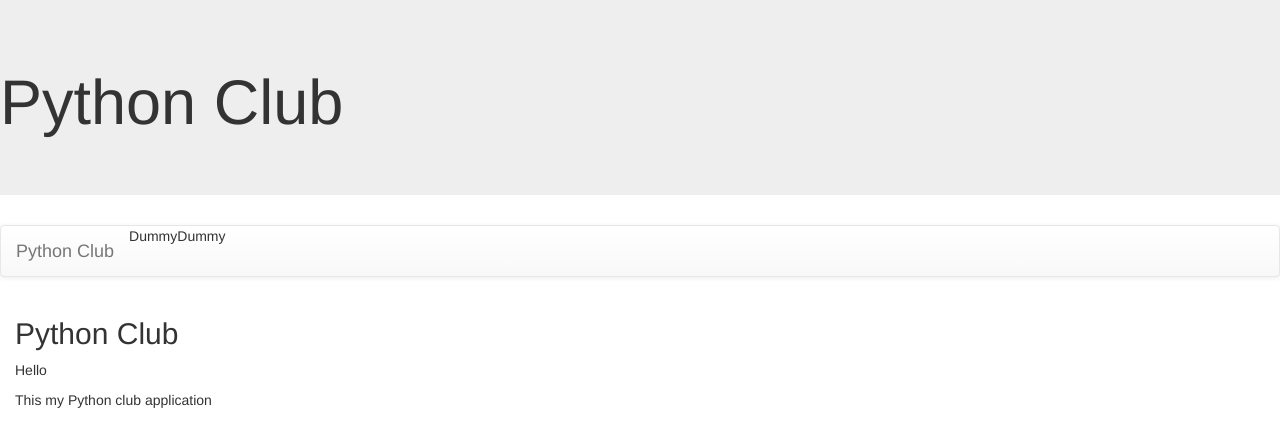
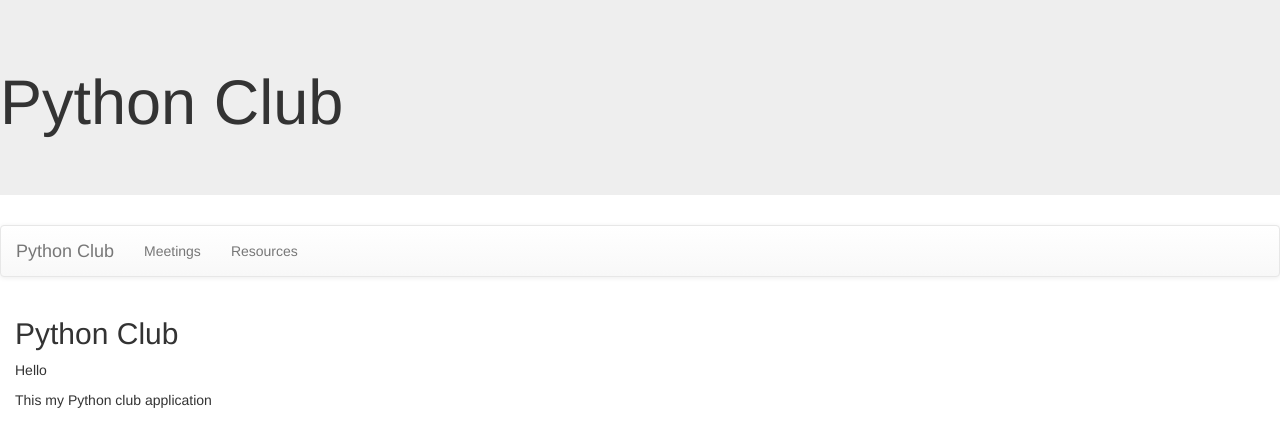
Before and after one commit to meeks21/PythonClub, a Django app: page /clubApp/ in a window 1280 px wide. Shown: the top 447 px of the page. Run offline with Django 3.2, Linux system fonts and the light colour scheme; parts of the project's set-up code (start-up, migrations or seed data) failed here and were passed over; some libraries are stand-ins or nearby versions.

Commit message:
Assignment 5

```diff
--- a/clubApp/admin.py
+++ b/clubApp/admin.py
@@ -1,7 +1,7 @@
 from django.contrib import admin
-from .models import Meetings, MeetingMinutes, Resource, Event
+from .models import Meeting, MeetingMin, Resource, Event
 # Register your models here.
-admin.site.register(Meetings)
-admin.site.register(MeetingMinutes)
+admin.site.register(Meeting)
+admin.site.register(MeetingMin)
 admin.site.register(Resource)
 admin.site.register(Event)
--- a/clubApp/templates/base.html
+++ b/clubApp/templates/base.html
@@ -16,8 +16,8 @@
         <a class="navbar-brand" href="{% url 'index' %}">Python Club</a>
       </div>
       <ul class="nav navbar-nav">
-        <li>Dummy</li>
-        <li>Dummy</li>
+        <li><a href="{% url 'meetings' %}"> Meetings</a></li>
+        <li><a href="{% url 'resources' %}">Resources</a></li>
       </ul>
     </div>
   </nav>
--- a/clubApp/urls.py
+++ b/clubApp/urls.py
@@ -2,5 +2,7 @@ from django.urls import path
 from . import views
 
 urlpatterns = [
-    path('', views.index, name='index')
+    path('', views.index, name='index'),
+    path('meetings/', views.meetings, name='meetings'),
+    path('resources/', views.resources, name='resources'),
 ]
--- a/clubApp/views.py
+++ b/clubApp/views.py
@@ -1,5 +1,13 @@
 from django.shortcuts import render
-
+from .models import Meeting, MeetingMin, Resource, Event
 # Create your views here.
 def index (request):
     return render(request, 'clubApp/index.html')
+
+def meetings(request):
+    meeting_list=Meeting.objects.all()
+    return render(request, 'clubApp/meetings.html', {'meeting_list' : meeting_list})
+
+def resources(request):
+    resource_list=Resource.objects.all()
+    return render(request, 'clubApp/resources.html', {'resource_list' : resource_list})
```
Also changed, not shown: clubApp/models.py (+6 -6 lines), clubApp/templates/clubApp/meetings.html (added, +12 -0 lines), clubApp/templates/clubApp/resources.html (added, +10 -0 lines).
